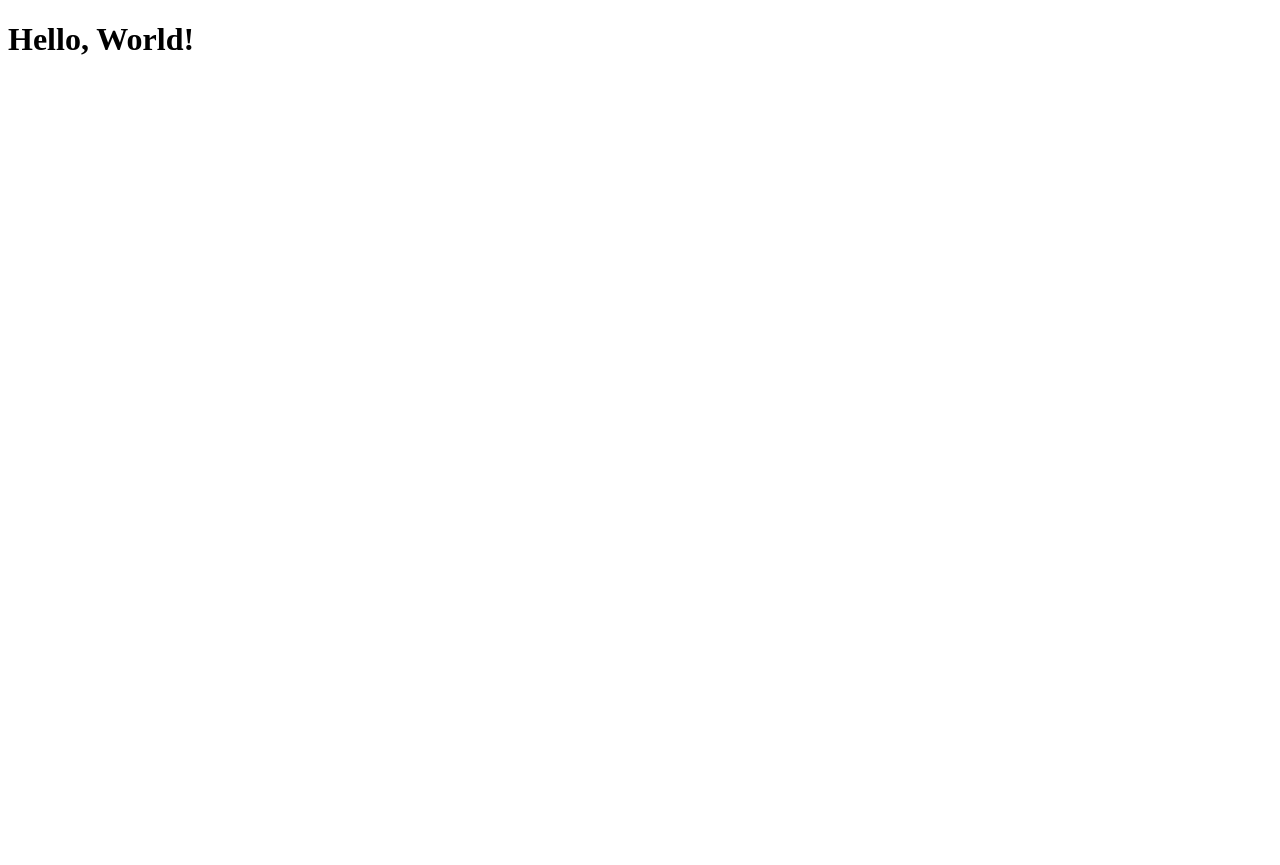
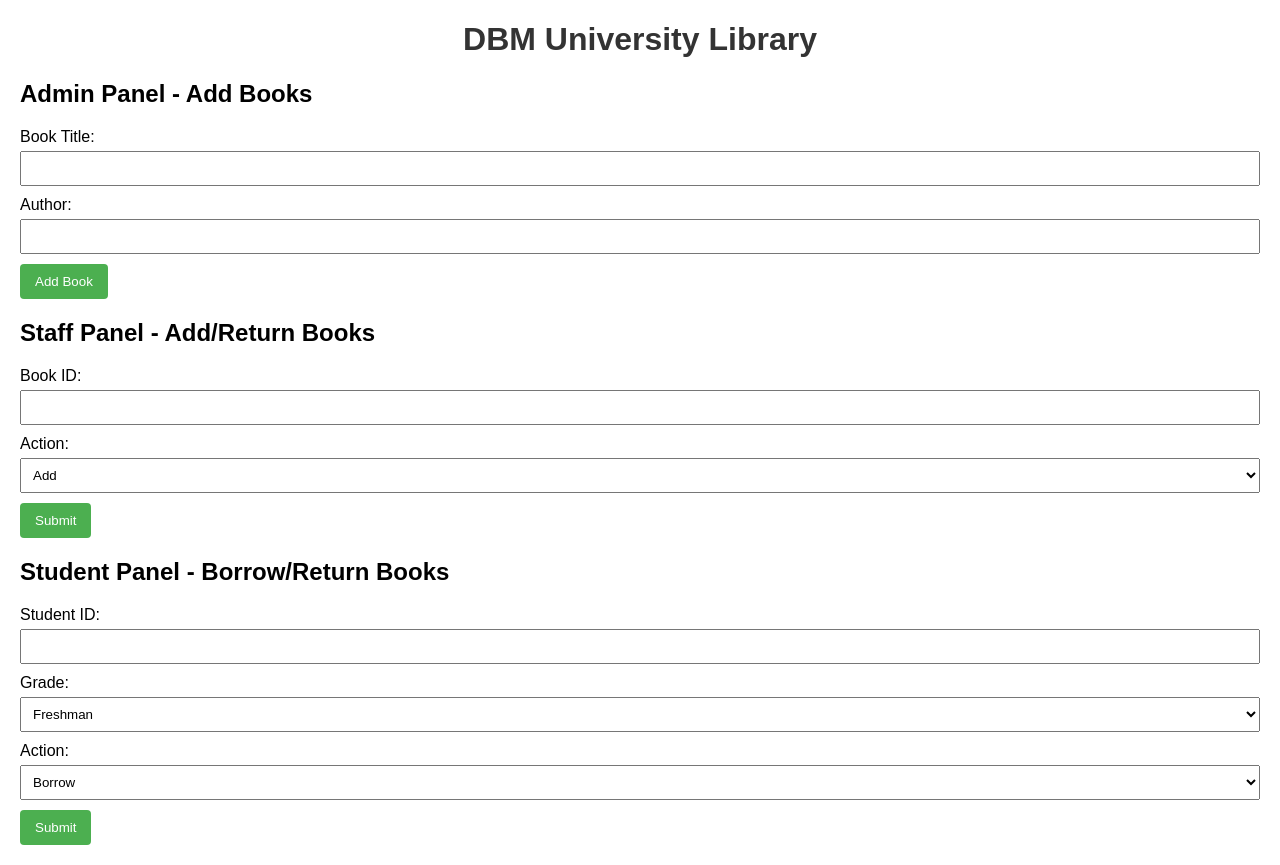
Before and after one commit to angelica-moreno/dbs-team13, a plain HTML site: page index.html in a window 1280 px wide. Before the commit the page ends 800 px from the top, so only its background shows below. Drawn offline with Linux system fonts and the light colour scheme.

Commit message:
Frontend (no logic)

```diff
--- a/index.html
+++ b/index.html
@@ -3,9 +3,113 @@
 <head>
     <meta charset="UTF-8">
     <meta name="viewport" content="width=device-width, initial-scale=1.0">
-    <title>My Website</title>
+    <title>DBM University Library</title>
+    <style>
+        body {
+            font-family: Arial, sans-serif;
+            margin: 20px;
+        }
+
+        h1 {
+            color: #333;
+        }
+
+        form {
+            margin-top: 20px;
+        }
+
+        label {
+            display: block;
+            margin-bottom: 5px;
+        }
+
+        input, select {
+            width: 100%;
+            padding: 8px;
+            margin-bottom: 10px;
+            box-sizing: border-box;
+        }
+
+        button {
+            background-color: #4CAF50;
+            color: white;
+            padding: 10px 15px;
+            border: none;
+            border-radius: 4px;
+            cursor: pointer;
+        }
+    </style>
 </head>
-<body>
-    <h1>Hello, World!</h1>
+
+
+    <center><h1>DBM University Library</h1></center>
+
+    <!-- Admin Section - Add Books -->
+    <h2>Admin Panel - Add Books</h2>
+    <form>
+        <label for="bookTitle">Book Title:</label>
+        <input type="text" id="bookTitle" name="bookTitle" required>
+
+        <label for="author">Author:</label>
+        <input type="text" id="author" name="author" required>
+
+        <button type="button" onclick="addBook()">Add Book</button>
+    </form>
+
+    <!-- Staff Section - Add/Return Books -->
+    <h2>Staff Panel - Add/Return Books</h2>
+    <form>
+        <label for="bookID">Book ID:</label>
+        <input type="text" id="bookID" name="bookID" required>
+
+        <label for="action">Action:</label>
+        <select id="action" name="action">
+            <option value="add">Add</option>
+            <option value="return">Return</option>
+        </select>
+
+        <button type="button" onclick="staffAction()">Submit</button>
+    </form>
+
+    <!-- Student Section - Borrow/Return Books by Grade -->
+    <h2>Student Panel - Borrow/Return Books</h2>
+    <form>
+        <label for="studentID">Student ID:</label>
+        <input type="text" id="studentID" name="studentID" required>
+
+        <label for="grade">Grade:</label>
+        <select id="grade" name="grade">
+            <option value="freshman">Freshman</option>
+            <option value="sophomore">Sophomore</option>
+            <option value="junior">Junior</option>
+            <option value="senior">Senior</option>
+        </select>
+
+        <label for="action">Action:</label>
+        <select id="action" name="action">
+            <option value="borrow">Borrow</option>
+            <option value="return">Return</option>
+        </select>
+
+        <button type="button" onclick="studentAction()">Submit</button>
+    </form>
+
+    <script>
+        function addBook() {
+            // Logic for adding books (to be implemented)
+            alert('Book added successfully!');
+        }
+
+        function staffAction() {
+            // Logic for staff actions (to be implemented)
+            alert('Action submitted successfully!');
+        }
+
+        function studentAction() {
+            // Logic for student actions (to be implemented)
+            alert('Action submitted successfully!');
+        }
+    </script>
+
 </body>
 </html>
```
